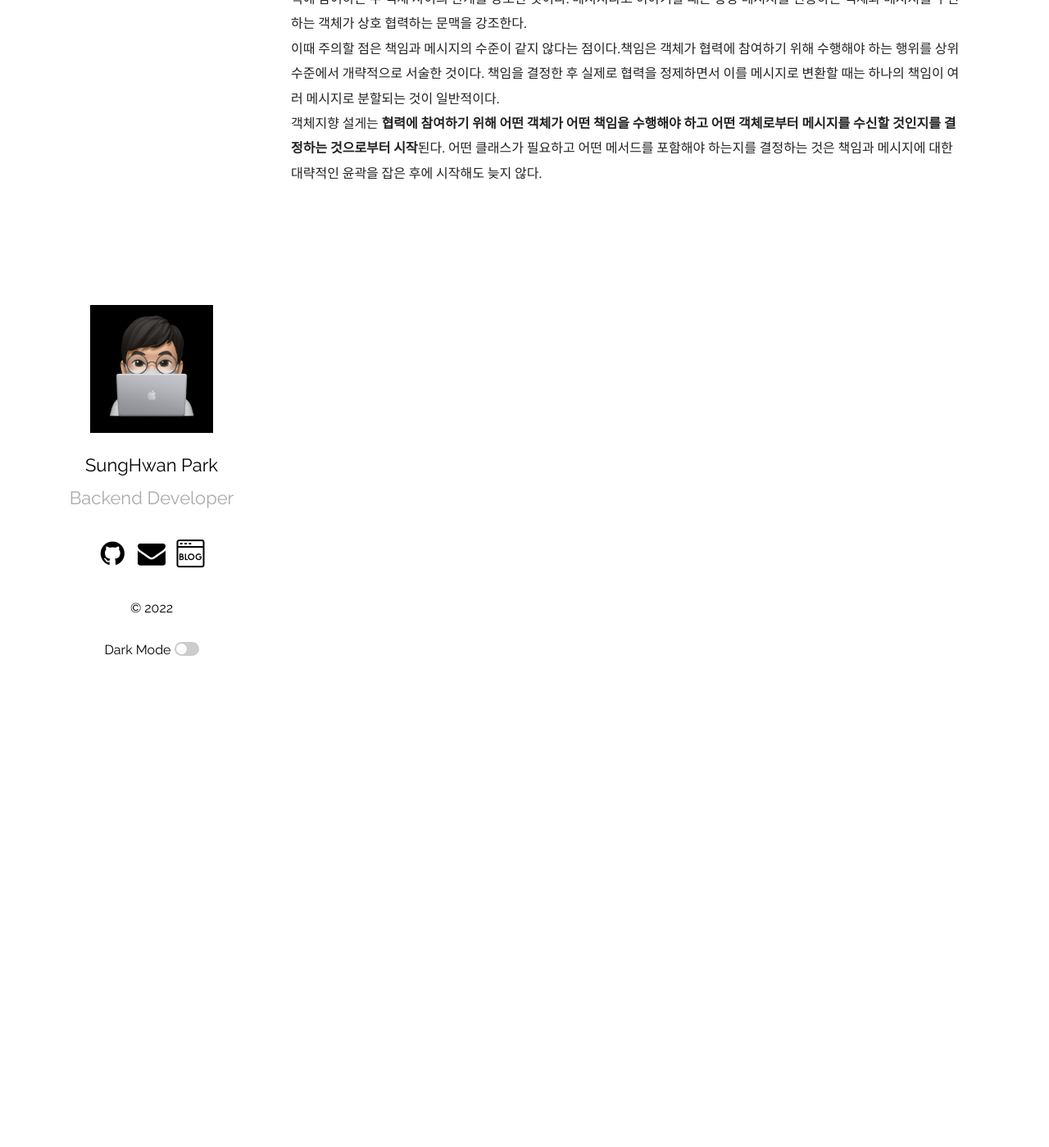
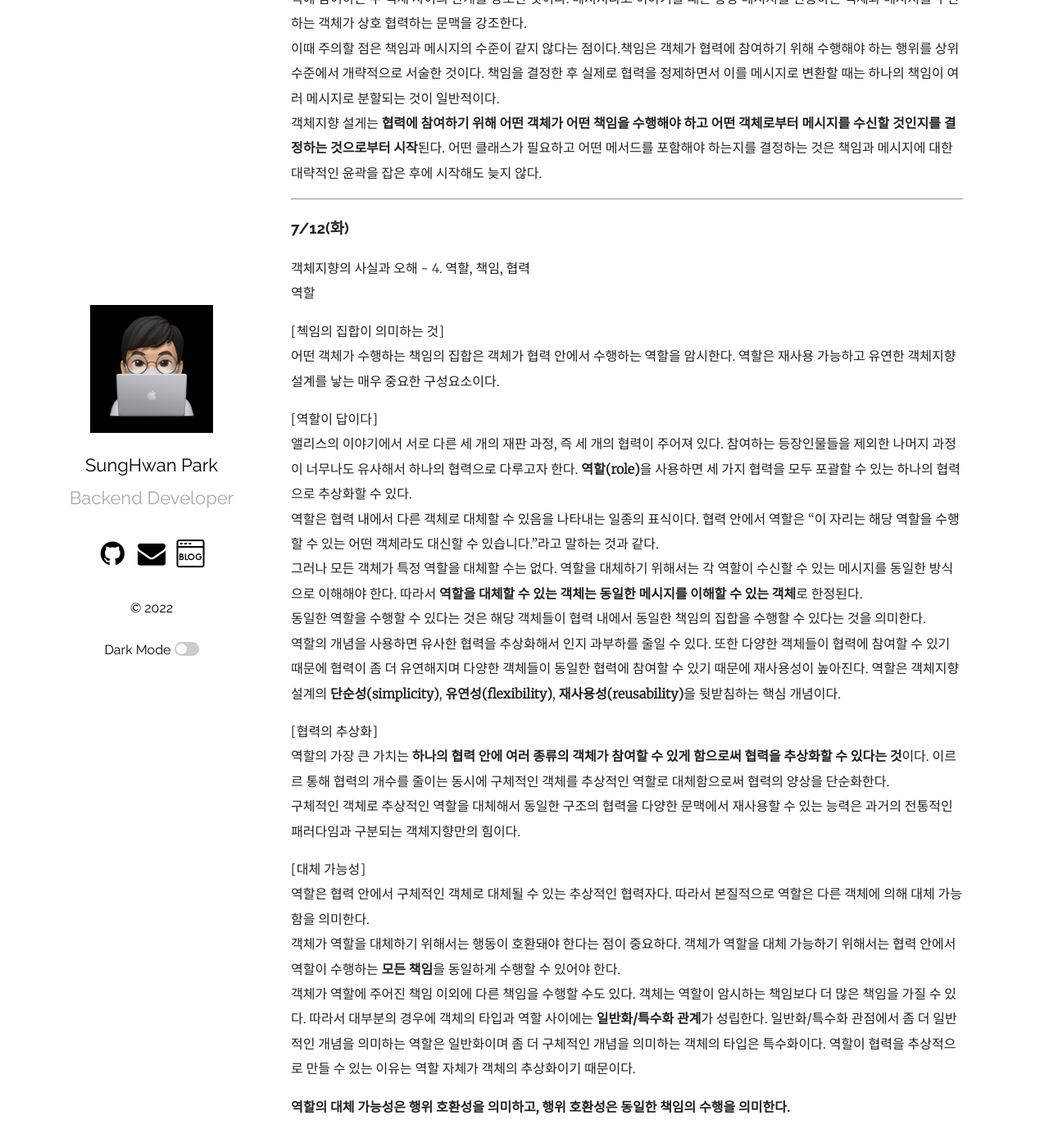
Before and after one commit to mrpark219/TIL, a Jekyll site: the page built from _posts/2022-07-01-7월TIL.markdown, in a window 1280 px wide and 1400 px high, scrolled down 10595 px. Shown: the whole window at 82% size. Built offline with Jekyll 4.4.1, drawn with Linux system fonts in a browser that asks for light colours; comment, search, counter and statistics services are not loaded.

Commit message:
feat: 2022-07-12 TIL 추가

```diff
--- a/_posts/2022-07-01-7월TIL.markdown
+++ b/_posts/2022-07-01-7월TIL.markdown
@@ -248,3 +248,31 @@ categories: 202207 TIL
 책임이 협력이라는 문맥 속에서 요청을 수신하는 한 쪽의 객체 관점에서 무엇을 할 수 있는지를 나열하는 것이라면 메시지는 협력에 참여하는 두 객체 사이의 관계를 강조한 것이다. 메시지라고 이야기할 떄는 항상 메시지를 전송하는 객체와 메시지를 수신하는 객체가 상호 협력하는 문맥을 강조한다.
 이때 주의할 점은 책임과 메시지의 수준이 같지 않다는 점이다.책임은 객체가 협력에 참여하기 위해 수행해야 하는 행위를 상위 수준에서 개략적으로 서술한 것이다. 책임을 결정한 후 실제로 협력을 정제하면서 이를 메시지로 변환할 때는 하나의 책임이 여러 메시지로 분할되는 것이 일반적이다.
 객체지향 설게는 **협력에 참여하기 위해 어떤 객체가 어떤 책임을 수행해야 하고 어떤 객체로부터 메시지를 수신할 것인지를 결정하는 것으로부터 시작**된다. 어떤 클래스가 필요하고 어떤 메서드를 포함해야 하는지를 결정하는 것은 책임과 메시지에 대한 대략적인 윤곽을 잡은 후에 시작해도 늦지 않다.
+
+---
+
+### 7/12(화)
+
+객체지향의 사실과 오해 - 4. 역할, 책임, 협력
+역할
+
+[첵임의 집합이 의미하는 것]
+어떤 객체가 수행하는 책임의 집합은 객체가 협력 안에서 수행하는 역할을 암시한다. 역할은 재사용 가능하고 유연한 객체지향 설계를 낳는 매우 중요한 구성요소이다.
+
+[역할이 답이다]
+앨리스의 이야기에서 서로 다른 세 개의 재판 과정, 즉 세 개의 협력이 주어져 있다. 참여하는 등장인물들을 제외한 나머지 과정이 너무나도 유사해서 하나의 협력으로 다루고자 한다. **역할(role)**을 사용하면 세 가지 협력을 모두 포괄할 수 있는 하나의 협력으로 추상화할 수 있다.
+역할은 협력 내에서 다른 객체로 대체할 수 있음을 나타내는 일종의 표식이다. 협력 안에서 역할은 "이 자리는 해당 역할을 수행할 수 있는 어떤 객체라도 대신할 수 있습니다."라고 말하는 것과 같다.
+그러나 모든 객체가 특정 역할을 대체할 수는 없다. 역할을 대체하기 위해서는 각 역할이 수신할 수 있는 메시지를 동일한 방식으로 이해해야 한다. 따라서 **역할을 대체할 수 있는 객체는 동일한 메시지를 이해할 수 있는 객체**로 한정된다.
+동일한 역할을 수행할 수 있다는 것은 해당 객체들이 협력 내에서 동일한 책임의 집합을 수행할 수 있다는 것을 의미한다.
+역할의 개념을 사용하면 유사한 협력을 추상화해서 인지 과부하를 줄일 수 있다. 또한 다양한 객체들이 협력에 참여할 수 있기 때문에 협력이 좀 더 유연해지며 다양한 객체들이 동일한 협력에 참여할 수 있기 때문에 재사용성이 높아진다. 역할은 객체지향 설계의 **단순성(simplicity)**, **유연성(flexibility)**, **재사용성(reusability)**을 뒷받침하는 핵심 개념이다.
+
+[협력의 추상화]
+역할의 가장 큰 가치는 **하나의 협력 안에 여러 종류의 객체가 참여할 수 있게 함으로써 협력을 추상화할 수 있다는 것**이다. 이르르 통해 협력의 개수를 줄이는 동시에 구체적인 객체를 추상적인 역할로 대체함으로써 협력의 양상을 단순화한다.
+구체적인 객체로 추상적인 역할을 대체해서 동일한 구조의 협력을 다양한 문맥에서 재사용할 수 있는 능력은 과거의 전통적인 패러다임과 구분되는 객체지향만의 힘이다.
+
+[대체 가능성]
+역할은 협력 안에서 구체적인 객체로 대체될 수 있는 추상적인 협력자다. 따라서 본질적으로 역할은 다른 객체에 의해 대체 가능함을 의미한다.
+객체가 역할을 대체하기 위해서는 행동이 호환돼야 한다는 점이 중요하다. 객체가 역할을 대체 가능하기 위해서는 협력 안에서 역할이 수행하는 **모든 책임**을 동일하게 수행할 수 있어야 한다.
+객체가 역할에 주어진 책임 이외에 다른 책임을 수행할 수도 있다. 객체는 역할이 암시하는 책임보다 더 많은 책임을 가질 수 있다. 따라서 대부분의 경우에 객체의 타입과 역할 사이에는 **일반화/특수화 관계**가 성립한다. 일반화/특수화 관점에서 좀 더 일반적인 개념을 의미하는 역할은 일반화이며 좀 더 구체적인 개념을 의미하는 객체의 타입은 특수화이다. 역할이 협력을 추상적으로 만들 수 있는 이유는 역할 자체가 객체의 추상화이기 때문이다.
+
+**역할의 대체 가능성은 행위 호환성을 의미하고, 행위 호환성은 동일한 책임의 수행을 의미한다.**
```
